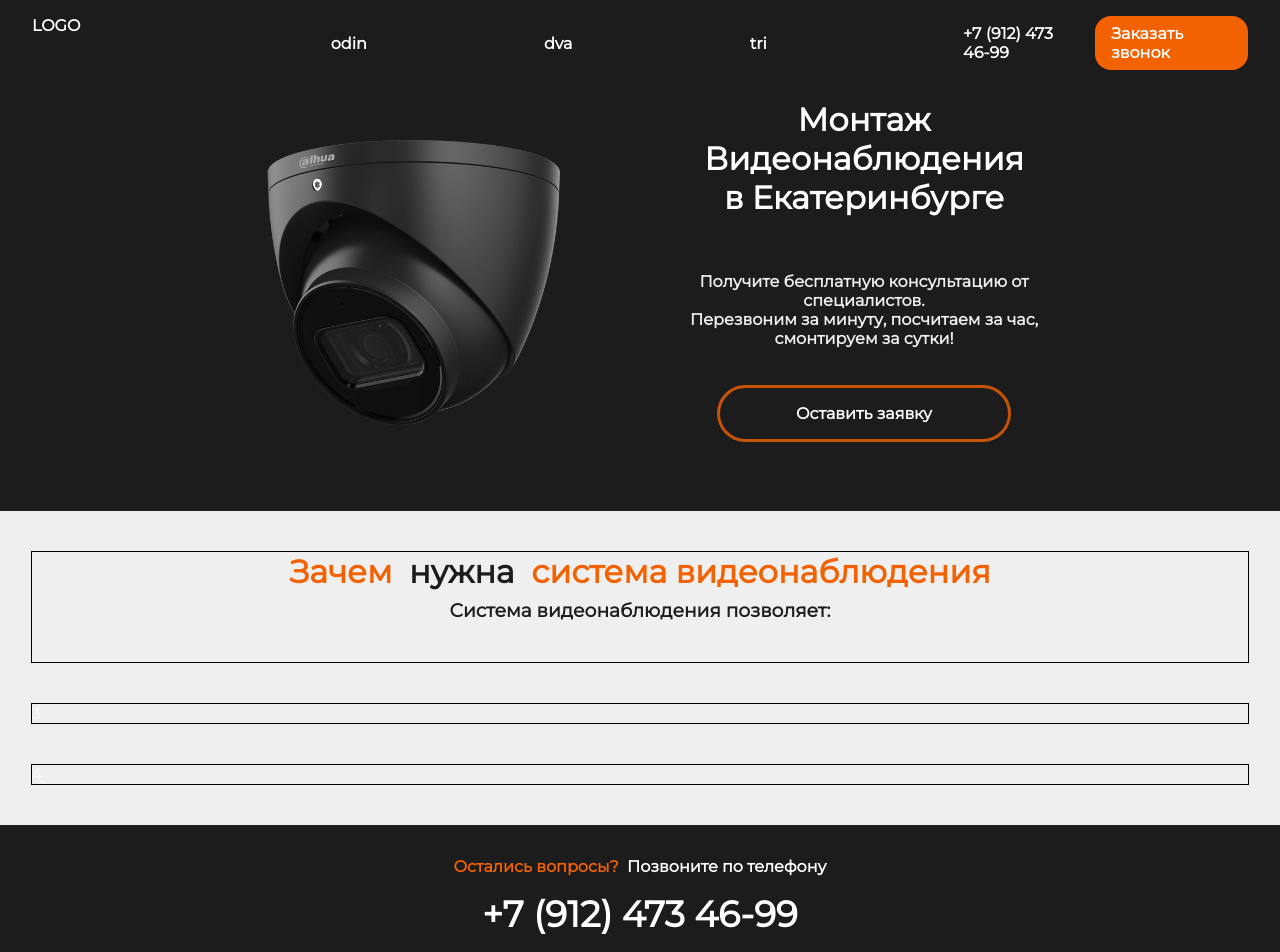
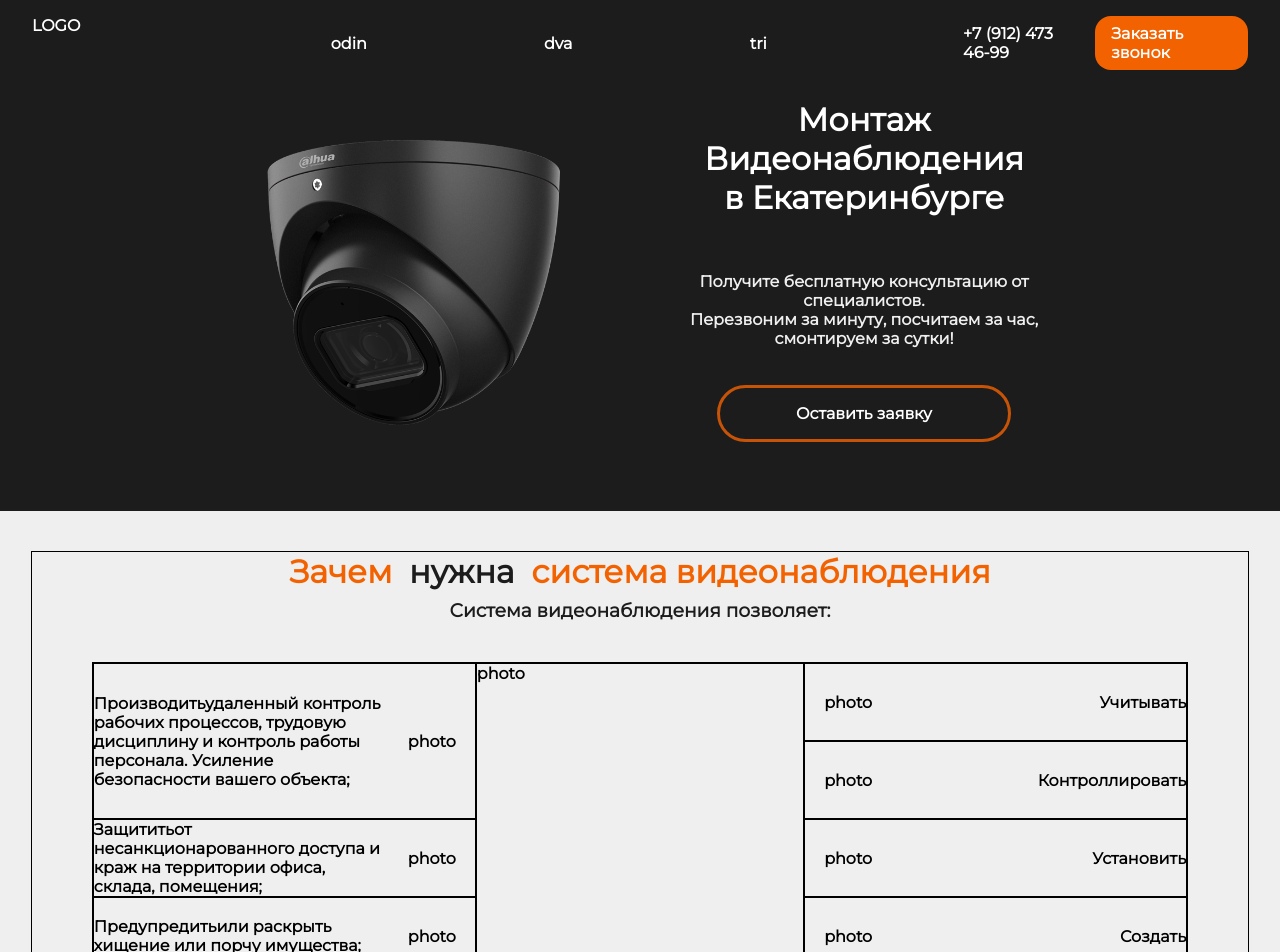
Before and after one commit to Nonamaru/video_landing, a Nuxt app: page / in a window 1280 px wide. Shown: the top 952 px of the page. Built offline with nearby package versions, Linux system fonts and the light colour scheme; some icons are missing.

Commit message:
work init

```diff
--- a/components/WhyView.vue
+++ b/components/WhyView.vue
@@ -7,12 +7,63 @@
     </h1>
     <h3 style="color: var(--black-color)">Система видеонаблюдения позволяет:</h3>
     <div class="strong-sides">
+        <div class="photo">photo</div>
+        <div class="build">
+            <div class="titledesc-left-block">
+                <text class="title">Производить</text>
+                <text class="desc">удаленный контроль рабочих процессов, трудовую дисциплину и контроль работы персонала. Усиление безопасности вашего объекта;</text>
+            </div>
+            <div class="card-photo">photo</div>
+        </div>
+        <div class="defence">
+            <div class="titledesc-left-block">
+                <text class="title">Защитить</text>
+                <text class="desc">от несанкционарованного доступа и краж на территории офиса, склада, помещения;</text>
+            </div>
+            <div class="card-photo">photo</div>
+        </div>
+        <div class="warn">
+            <div class="titledesc-left-block">
+                <text class="title">Предупредить</text>
+                <text class="desc">или раскрыть хищение или порчу имущества;</text>
+            </div>
+            <div class="card-photo">photo</div>
+        </div>
+        <div class="consider">
+            <div class="card-photo">photo</div>
+            <div class="titledesc-right-block">
+                <text class="title">Учитывать</text>
+                <text class="desc"></text>
+            </div>
+        </div>
+        <div class="control">
+            <div class="card-photo">photo</div>
+            <div class="titledesc-right-block">
+                <text class="title">Контроллировать</text>
+                <text class="desc"></text>
+            </div>
+        </div>
+        <div class="participate">
+            <div class="card-photo">photo</div>
+            <div class="titledesc-right-block">
+                <text class="title">Установить</text>
+                <text class="desc"></text>
+            </div>
+        </div>
+        <div class="create">
+            <div class="card-photo">photo</div>
+            <div class="titledesc-right-block">
+                <text class="title">Создать</text>
+                <text class="desc"></text>
+            </div>
+        </div>
     </div>
 </div>
 </template>
 <style scoped>
 .whyView-container{
     font-weight: var(--bold-font);
+    color: black;
 }
 h1{
     text-align: center;
@@ -24,7 +75,92 @@ h3{
 }
 .strong-sides{
     display: grid;
-    grid-template-columns: 40% 20% 40%;
+    grid-template-columns: 35% 30% 35%;
     grid-template-rows: 1fr 1fr 1fr 1fr;
+    margin-left: auto;
+    margin-right: auto;
+    border: 1px solid black;
+    width: 90%;
+}
+
+.photo{
+    border: 1px solid black;
+    grid-column: 2;
+    grid-row: 1/5;
+}
+
+.card-photo{
+    margin-left: 5%;
+    margin-right: 5%;
+}
+.titledesc-left-block{
+    text-align: left;
+}
+.titledesc-right-block{
+    text-align: right;
+}
+
+.build{
+    border: 1px solid black;
+    grid-column: 1;
+    grid-row: 1/3;
+    display: flex;
+    flex-direction: row;
+    justify-content: space-between;
+    align-items: center;
+}
+.defence{
+    border: 1px solid black;
+    grid-column: 1;
+    grid-row: 3;
+    display: flex;
+    flex-direction: row;
+    justify-content: space-between;
+    align-items: center;
+}
+.warn{
+    border: 1px solid black;
+    grid-column: 1;
+    grid-row: 4;
+    display: flex;
+    flex-direction: row;
+    justify-content: space-between;
+    align-items: center;
+}
+.consider{
+    border: 1px solid black;
+    grid-column: 3;
+    grid-row: 1;
+    display: flex;
+    flex-direction: row;
+    justify-content: space-between;
+    align-items: center;
+}
+.control{
+    border: 1px solid black;
+    grid-column: 3;
+    grid-row: 2;
+    display: flex;
+    flex-direction: row;
+    justify-content: space-between;
+    align-items: center;
+}
+.participate{
+    border: 1px solid black;
+    grid-column: 3;
+    grid-row: 3;
+    display: flex;
+    flex-direction: row;
+    justify-content: space-between;
+    align-items: center;
+}
+.create{
+    border: 1px solid black;
+    grid-column: 3;
+    grid-row: 4;
+    display: flex;
+    flex-direction: row;
+    justify-content: space-between;
+    align-items: center;
 }
 </style>
```
